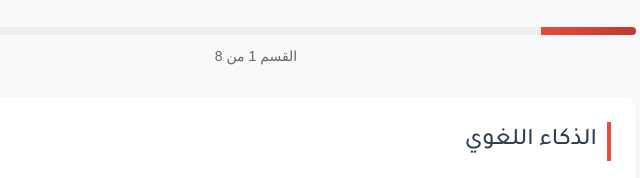
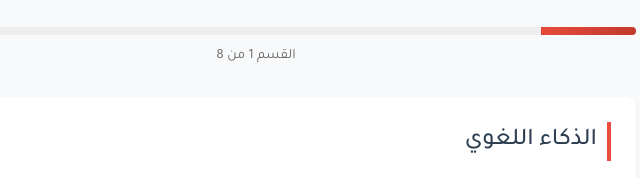
Before and after one commit to oies/Yemeni-Center-for-Capacity-Development-and-Building, a plain HTML site: page index.html in a window 1280 px wide. Shown: the part 265-443 px from the top of the page, 384-1024 px from the left. Drawn offline with Linux system fonts and the light colour scheme.

Commit message:
Update style.css

```diff
--- a/style.css
+++ b/style.css
@@ -353,7 +353,7 @@ h2 {
 }
 
 .progress-text {
-    font-family: 'DIN Next LT Arabic', sans-serif;
+    font-family: 'Tajawal', sans-serif;
     text-align: center;
     margin-top: 10px;
     color: #666;
```
